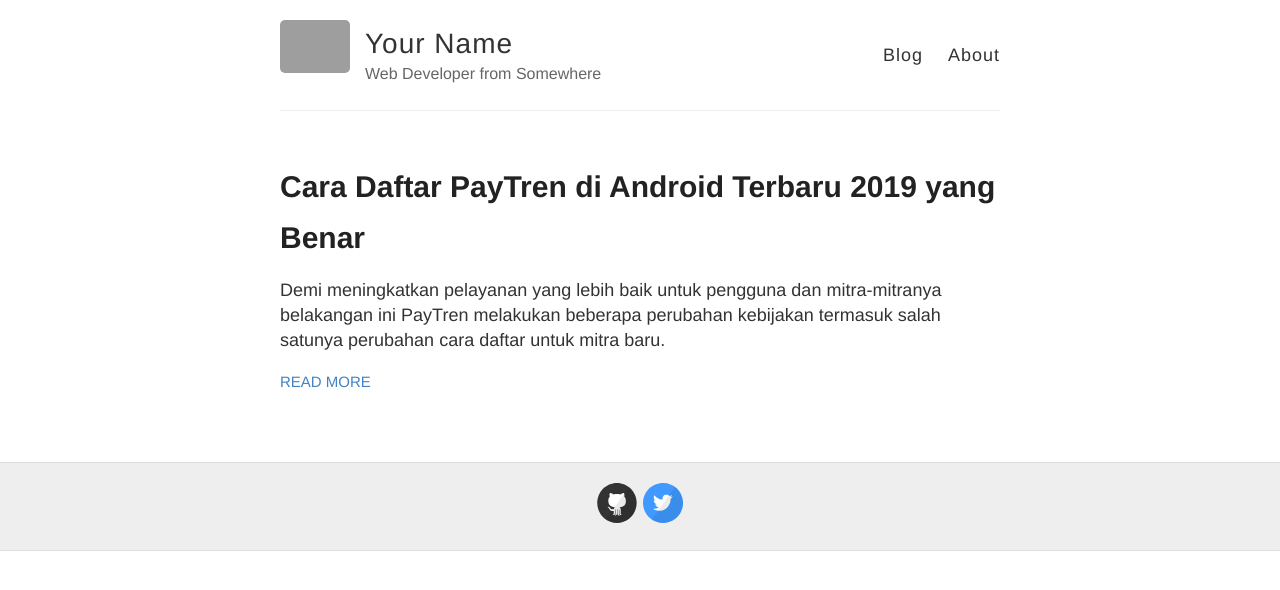
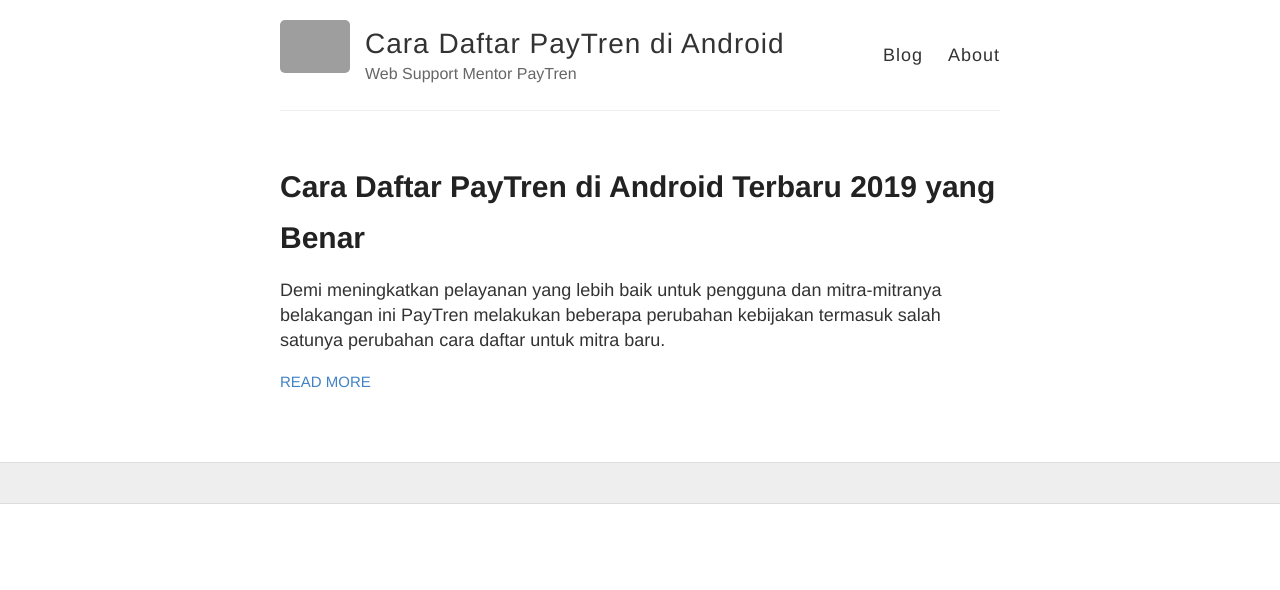
Before and after one commit to adminpaytren/Cara-Daftar-PayTren-di-Android, a Jekyll site: the page built from index.html, in a window 1280 px wide. Shown: the top 590 px of the page. Built offline with Jekyll 4.4.1, drawn with Linux system fonts in a browser that asks for light colours; grey boxes are pictures that could not be loaded.

Commit message:
Update _config.yml

```diff
--- a/_config.yml
+++ b/_config.yml
@@ -3,13 +3,13 @@
 #
 
 # Name of your site (displayed in the header)
-name: Your Name
+name: Cara Daftar PayTren di Android
 
 # Short bio or description (displayed in the header)
-description: Web Developer from Somewhere
+description: Web Support Mentor PayTren
 
 # URL of your avatar or profile pic (you could use your GitHub profile pic)
-avatar: https://raw.githubusercontent.com/barryclark/jekyll-now/master/images/jekyll-logo.png
+avatar: https://raw.githubusercontent.com/adminpaytren/adminpaytren.github.io/master/images/logo_paytren.png
 
 #
 # Flags below are optional
@@ -21,12 +21,12 @@
   email:
   facebook:
   flickr:
-  github: barryclark/jekyll-now
+  github:
   instagram:
   linkedin:
   pinterest:
   rss: # just type anything here for a working RSS icon
-  twitter: jekyllrb
+  twitter:
   stackoverflow: # your stackoverflow profile, e.g. "users/50476/bart-kiers"
   youtube: # channel/<your_long_string> or user/<user-name>
   googleplus: # anything in your profile username that comes after plus.google.com/
@@ -34,7 +34,7 @@
 
 # Enter your Disqus shortname (not your username) to enable commenting on posts
 # You can find your shortname on the Settings page of your Disqus account
-disqus:
+disqus: Afrizal
 
 # Enter your Google Analytics web tracking code (e.g. UA-2110908-2) to activate tracking
 google_analytics:
```
